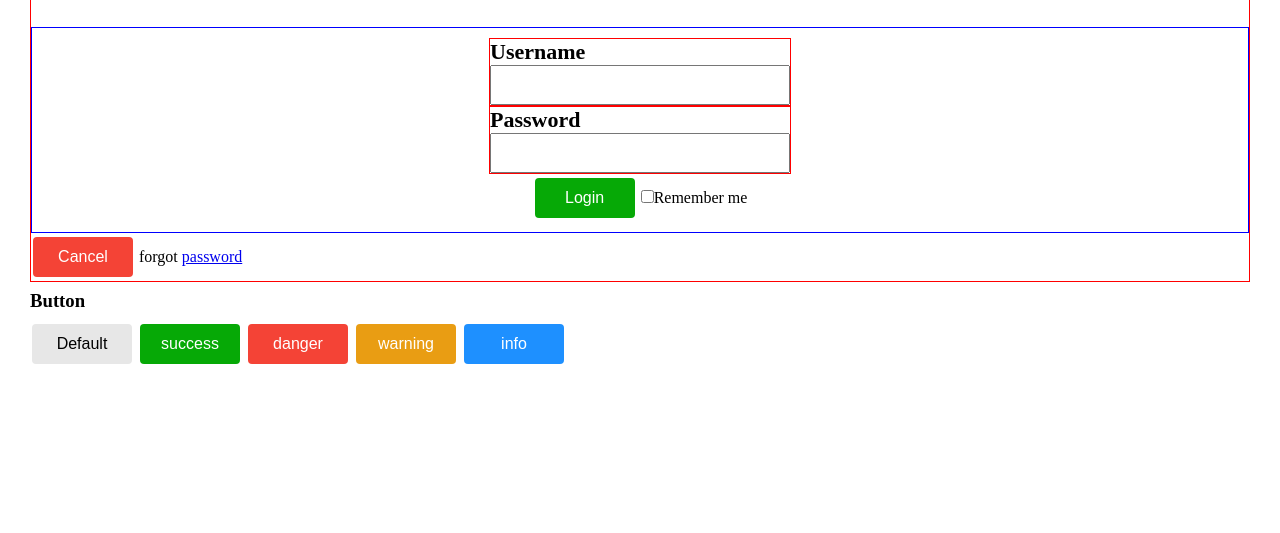
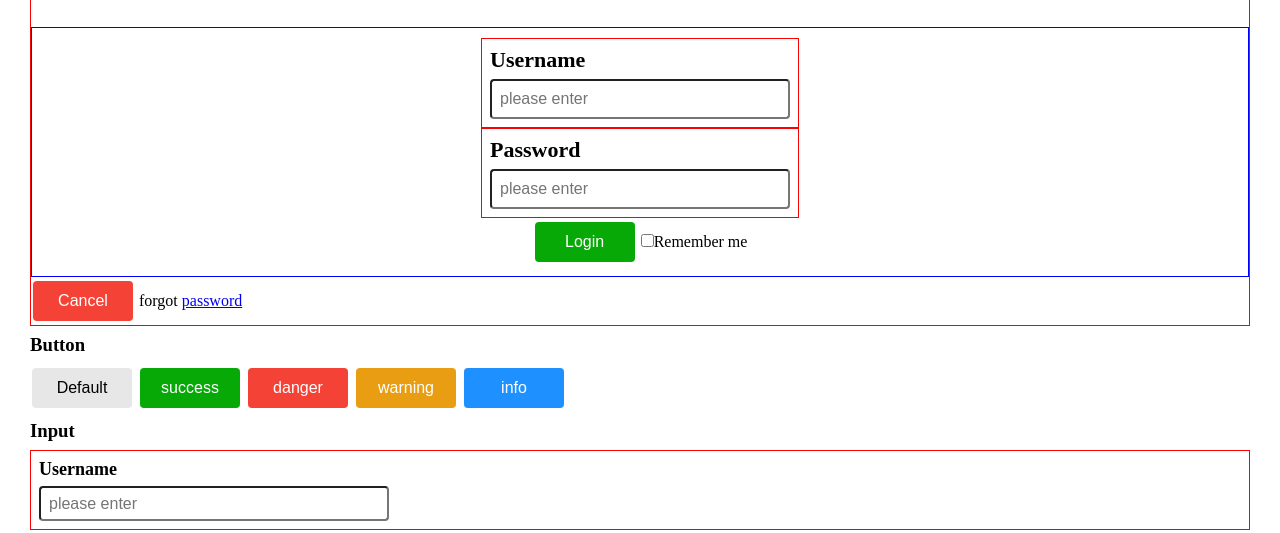
Before and after one commit to 1446450047/JS-Component, a website built with Vite: page index.html in a window 1280 px wide. Shown: the part 421-954 px from the top of the page. Before the commit the page ends 819 px from the top, so only its background shows below. Built offline with nearby package versions, Linux system fonts and the light colour scheme; files whose address does not match are found by name.

Commit message:
添加简单的input

```diff
--- a/index.html
+++ b/index.html
@@ -23,13 +23,14 @@
             <img src="./public/image/avatar.jpg" alt="image">
         </div>
         <div class="content">
-            <lable>
+
+            <lable class="input default">
                 <span>Username</span>
-                <input type="text">
+                <input placeholder="please enter" type="text">
             </lable>
-            <lable>
+            <lable class="input default">
                 <span>Password</span>
-                <input type="password">
+                <input placeholder="please enter" type="password">
             </lable>
             <div class="login-btn">
                 <button class="btn success">Login</button>
@@ -49,6 +50,11 @@
     <button class="btn warning">warning</button>
     <button class="btn info">info</button>
 
+    <h3 class="title">Input</h3>
+    <lable class="input default">
+        <span>Username</span>
+        <input placeholder="please enter" type="text">
+    </lable>
 </div>
 
 <script type="module" src="/main.js"></script>
--- /dev/null
+++ b/input/input.scss
@@ -0,0 +1,25 @@
+.input{
+  border: 1px solid red;
+  padding: 8px;
+  &.default{
+    display: flex;
+    flex-direction: column;
+    >span{
+      font-weight: bold;
+      font-size: 18px;
+      margin-bottom: 6px;
+    }
+    >input{
+      display: inline-block;
+      height: 35px;
+      width: 350px;
+      outline: none;
+      border-radius: 4px;
+      padding: 0 8px;
+      font-size: 16px;
+      &:focus{
+        border: 1px solid #1a1818;
+      }
+    }
+  }
+}
--- a/main.js
+++ b/main.js
@@ -3,3 +3,4 @@ import "./style.css"
 import "./menu-icon/menu-icon"
 import "./Button/button.scss"
 import "./login-form/login-form.scss"
+import "./input/input.scss"
```
